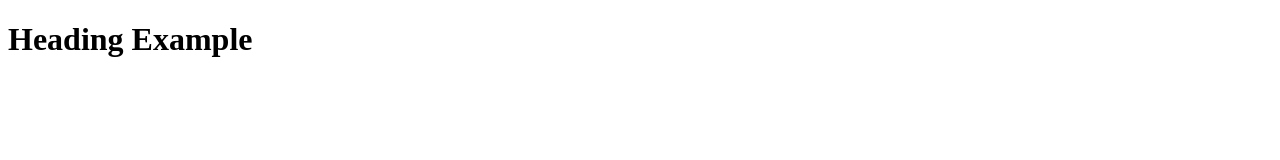
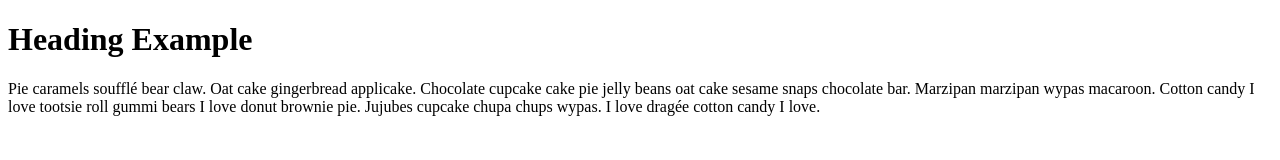
Before and after one commit to UbuntuJohn/wsd, a plain HTML site: page index.html in a window 1280 px wide. Drawn offline with Linux system fonts and the light colour scheme.

Commit message:
Added a paragraph

```diff
--- a/index.html
+++ b/index.html
@@ -6,6 +6,9 @@
 	</head>
 	<body>
 		<h1>Heading Example</h1>
+		<p>
+		Pie caramels soufflé bear claw. Oat cake gingerbread applicake. Chocolate cupcake cake pie jelly beans oat cake sesame snaps chocolate bar. Marzipan marzipan wypas macaroon. Cotton candy I love tootsie roll gummi bears I love donut brownie pie. Jujubes cupcake chupa chups wypas. I love dragée cotton candy I love.
+		</p>
 
 	</body>
 </html>
```
